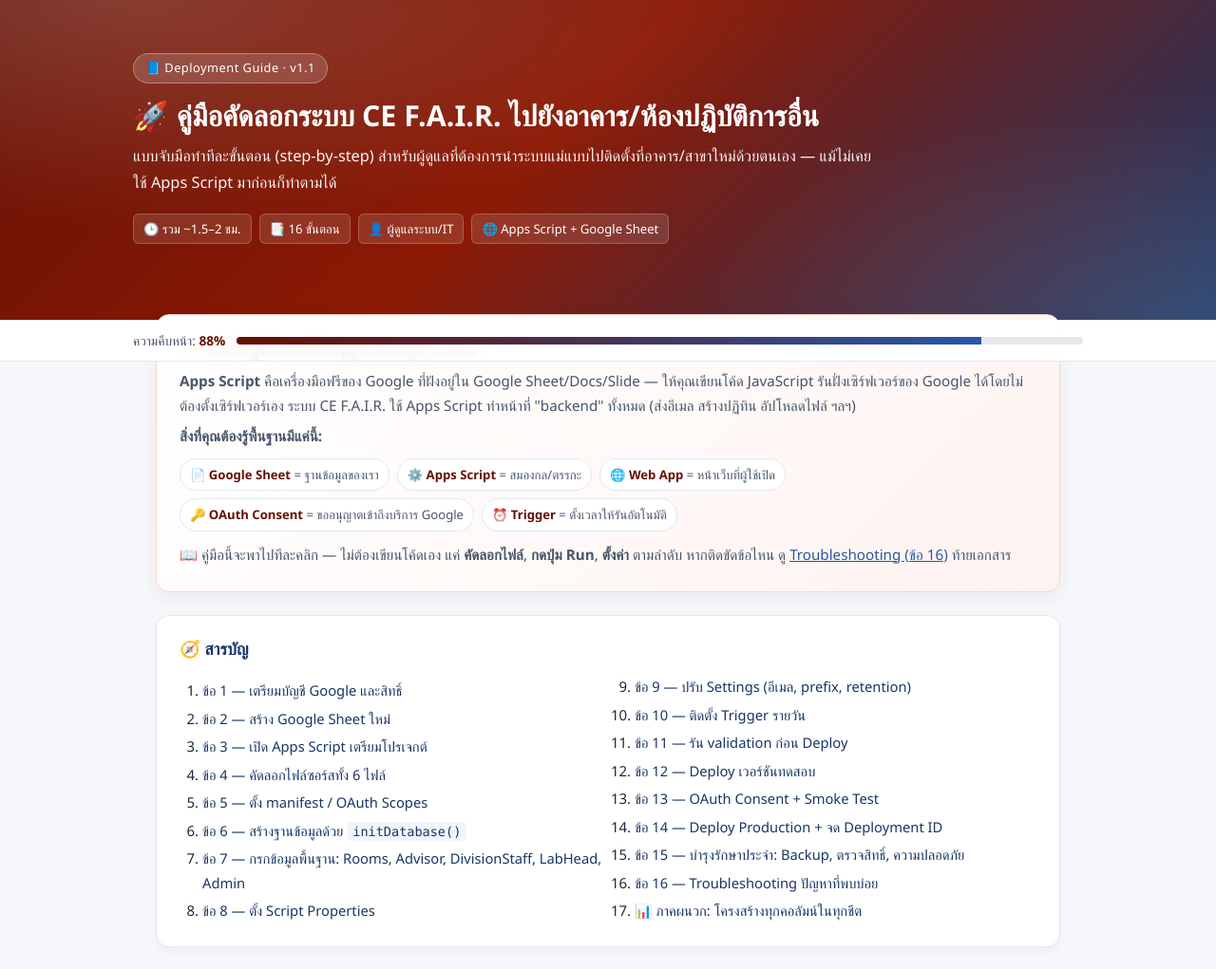
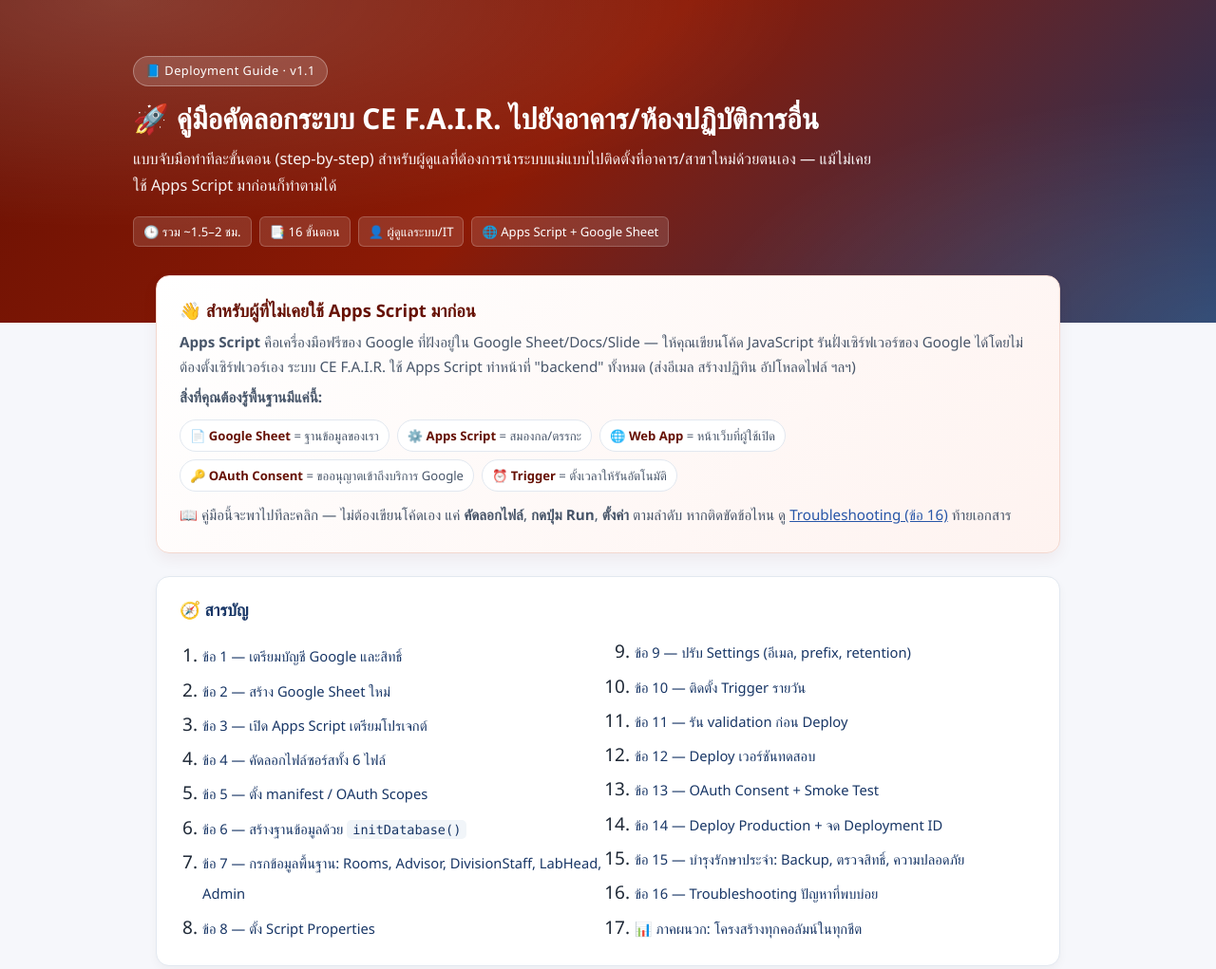
Before and after one commit to LAHTeam/CE-F.A.I.R., a website: page DEPLOYMENT_GUIDE.html in a window 1280 px wide. Shown: the top 1021 px of the page at 95% size. Drawn offline with Linux system fonts and the light colour scheme.

Commit message:
style(guide): bump base font 15px->19px (+25%) and make progress bar hide-on-top

```diff
--- a/DEPLOYMENT_GUIDE.html
+++ b/DEPLOYMENT_GUIDE.html
@@ -17,7 +17,7 @@
 }
 *{box-sizing:border-box}
 html{scroll-behavior:smooth}
-body{font-family:'Sarabun','Segoe UI',system-ui,sans-serif;margin:0;background:var(--bg);color:var(--text);line-height:1.7;font-size:15px}
+body{font-family:'Sarabun','Segoe UI',system-ui,sans-serif;margin:0;background:var(--bg);color:var(--text);line-height:1.7;font-size:19px}
 a{color:var(--navy-2)}
 
 header{position:relative;background:
@@ -32,7 +32,8 @@
 header .meta{margin-top:18px;display:flex;flex-wrap:wrap;gap:8px}
 header .meta span{background:rgba(255,255,255,.12);border:1px solid rgba(255,255,255,.2);padding:4px 10px;border-radius:6px;font-size:.82rem}
 
-.progress{position:sticky;top:0;z-index:50;background:rgba(255,255,255,.92);backdrop-filter:blur(8px);border-bottom:1px solid var(--line);padding:10px 24px}
+.progress{position:fixed;top:-60px;left:0;right:0;z-index:50;background:rgba(255,255,255,.94);backdrop-filter:blur(10px);border-bottom:1px solid var(--line);padding:10px 24px;box-shadow:0 2px 8px rgba(0,0,0,.05);transition:top .25s ease}
+.progress.show{top:0}
 .progress .wrap{max-width:1000px;margin:0 auto;display:flex;align-items:center;gap:12px}
 .progress .bar{flex:1;height:8px;background:#e5e7eb;border-radius:999px;overflow:hidden}
 .progress .fill{height:100%;width:0%;background:linear-gradient(90deg,var(--primary),var(--navy-2));transition:width .3s ease}
@@ -121,7 +122,7 @@
 footer a{color:var(--navy-2);text-decoration:none}
 
 @media(max-width:760px){
-  body{font-size:14px}
+  body{font-size:17px}
   header{padding:36px 20px 70px}
   header h1{font-size:1.4rem}
   .toc ol{columns:1}
@@ -739,6 +740,15 @@
     var p = Math.round(last / steps.length * 100);
     fill.style.width = p + '%';
     pct.textContent = p + '%';
+
+    // Progress bar — ซ่อนตอนอยู่บนสุด (ทับ header อยู่) โผล่เมื่อเลื่อนผ่าน header
+    var headerEl = document.querySelector('header');
+    var headerBottom = headerEl ? headerEl.offsetTop + headerEl.offsetHeight : 200;
+    var bar = document.querySelector('.progress');
+    if (bar) {
+      if (window.scrollY > headerBottom) bar.classList.add('show');
+      else bar.classList.remove('show');
+    }
   }
   window.addEventListener('scroll', updateProgress);
   window.addEventListener('load', updateProgress);
```
